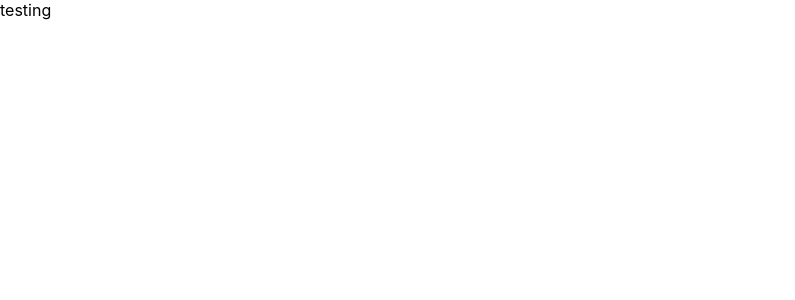
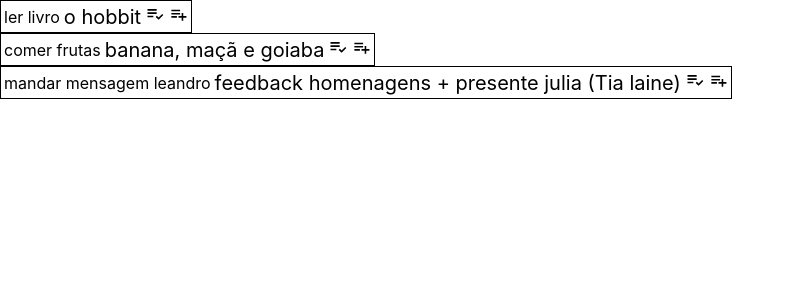
Before and after one commit to rui-augusto/weekly-task-app, a React (Create React App) app in the folder client/: page / in a window 1280 px wide. Shown: the top 300 px of the page, without its empty margins (0-795 px from the left). Built offline with nearby package versions, Linux system fonts and the light colour scheme; the HTML template or start-up script is replaced by a standard one.

Commit message:
task component created

```diff
--- a/client/package.json
+++ b/client/package.json
@@ -10,8 +10,11 @@
     "@types/node": "^16.18.3",
     "@types/react": "^18.0.25",
     "@types/react-dom": "^18.0.9",
+    "@types/styled-components": "^5.1.26",
+    "axios": "^1.2.0",
     "react": "^18.2.0",
     "react-dom": "^18.2.0",
+    "react-icons": "^4.6.0",
     "react-scripts": "5.0.1",
     "typescript": "^4.9.3",
     "web-vitals": "^2.1.4"
--- a/client/src/App.tsx
+++ b/client/src/App.tsx
@@ -1,9 +1,23 @@
 import React from 'react';
+import { Task } from "./components/Task";
+
+interface Task{
+
+}
 
 function App() {
+  const tasks = [
+    {task: "ler livro", description: "o hobbit"},
+    {task: "comer frutas", description: "banana, maçã e goiaba"},
+    {task: "mandar mensagem leandro", description: "feedback homenagens + presente julia (Tia laine)"},
+  ];
   return (
     <div >
-      testing
+      {
+        tasks.map((item, key) => (
+            <Task task = {item.task} description = {item.description} key = {key}/>
+        ))
+      }
     </div>
   );
 }
--- /dev/null
+++ b/client/src/components/Task.styles.ts
@@ -0,0 +1 @@
+import styled from 'styled-components';
--- /dev/null
+++ b/client/src/components/Task.tsx
@@ -0,0 +1,31 @@
+import style from 'styled-components';
+
+// importing react-icons
+import { IoIosAdd, IoIosDoneAll } from "react-icons/io";
+import { MdOutlineBookmarkAdd, MdOutlineBookmarkAdded,
+         MdOutlinePlaylistAddCheck, MdOutlinePlaylistAdd,
+} from 'react-icons/md'
+
+interface Props{
+  task: string;
+  description: string;
+}
+
+export const Task = (props: Props) => {
+  console.log(props.task + " / " + props.description);
+  return(
+    <div>
+      <table style = {{border: "1px solid black"}}>
+        <tr>
+          <td>{props.task}</td>
+          <td style = {{fontSize: "20px"}}>{props.description}</td>
+          <td style = {{fontSize: "20px"}}><MdOutlinePlaylistAddCheck /></td>
+          <td style = {{fontSize: "19px"}}><MdOutlinePlaylistAdd /> </td>{/*</td>// adicionar (ou alterar?) comentário*/}        </tr>
+      </table>
+    </div>
+  );
+}
+
+
+// A IDEIA EH FAZER CADA PROPS SER UM ITEM DE UMA LISTA NÃO ORDENADA, REPRESENTANDO UMA TAREFA DIFERENTE
+// CADA TASK TERÁ UMA ÍCONES PARA VER MAIS INFORMAÇÕES ( QUE DEVERÃO SER MOSTRADAS EM CIMA DA PALAVRA OU ABRINDO UMA JANELA), ALTERAR, APAGAR
```
Also changed, not shown: 1 other file (tests, documents, lock files or other folders).
